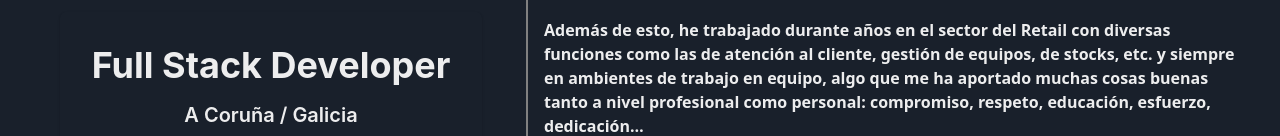
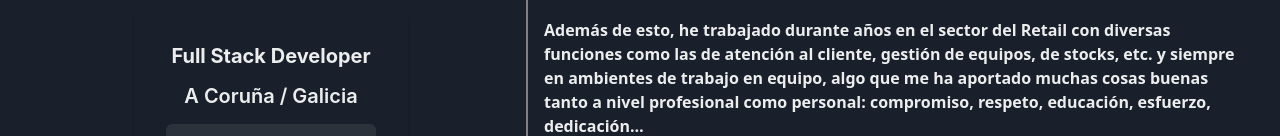
Before and after one commit to yagocasas/CV-React, a React (Create React App) app: page / in a window 1280 px wide. Shown: the part 457-593 px from the top of the page. Built offline with nearby package versions, Linux system fonts and the light colour scheme; a web font is replaced by a local one.

Commit message:
Change styles

```diff
--- a/src/App.jsx
+++ b/src/App.jsx
@@ -26,7 +26,6 @@ const App = () => {
                 >
                     <Flex
                         direction={{ base: "column", lg: "row" }}
-                        spacing={{ base: 4, lg: 8 }}
                         flex={1}
                         justifyContent={"space-between"}
                     >
--- a/src/components/Hero.jsx
+++ b/src/components/Hero.jsx
@@ -49,7 +49,7 @@ const Hero = ({ info }) => {
         p={{ base: 2, lg: 8 }}
         bg={"transparent"}
       >
-        <Heading>Full Stack Developer</Heading>
+        <Heading fontSize={'xl'}>Full Stack Developer</Heading>
         <Heading fontSize={"xl"} fontWeight={"semibold"}>
           {info.city}
         </Heading>
```
